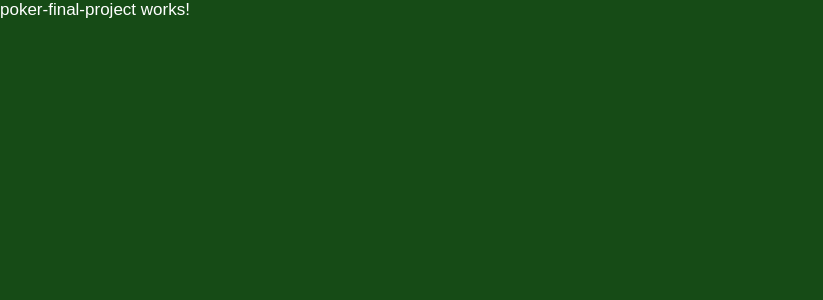
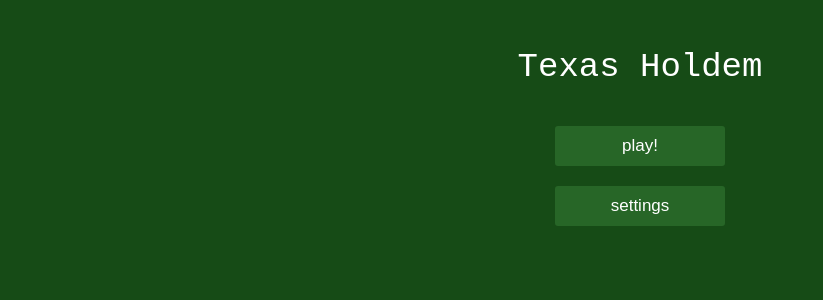
Before and after one commit to babakjalilian/poker, a React (Create React App) app: page / in a window 1280 px wide. Shown: the top 300 px of the page, without its empty margins (0-823 px from the left). Built offline with nearby package versions, Linux system fonts and the light colour scheme.

Commit message:
menu implemented

```diff
--- a/src/App.css
+++ b/src/App.css
@@ -5,8 +5,8 @@
   --btn-red-hover: #571c1c;
   --btn-green-base: #276627;
   --btn-green-hover: #368536;
+  --bg-green: #164b16;
   --bg-darkgreen: #1a341a;
-  --bg-green: rgb(22, 75, 22);
   --transparent: #ffffff00;
 }
 
@@ -18,14 +18,16 @@ body {
   font-size: 17px;
 }
 
-.bg {
-  width: 100vw;
+.game-background {
+  width: 100%;
   height: 100vh;
+  min-height: 500px;
   background-color: var(--bg-green);
 }
 
-.flex-in-col {
-  display: flex;
-  flex-direction: column;
-  align-items: flex-start;
+.backButton_container {
+  display: 'flex';
+  position: absolute;
+  top: 0;
+  left: 0;
 }
--- a/src/App.tsx
+++ b/src/App.tsx
@@ -1,13 +1,26 @@
 import { observer } from 'mobx-react';
 import React from 'react';
-
 import "./App.css";
+import Game from './components/Game';
+import Link from "./components/Link";
+import Menu from "./components/Menu";
+import Switch from './components/Switch';
+import store from "./Store";
 
 
 export const App: React.FC = observer(() => {
     return (
-        <div className="bg flex-in-col">
-            poker-final-project works!
+        <div className="game-background">
+            {
+                store.currentPage !== "Menu" &&
+                <div className="backButton_container">
+                    <Link text="⬅ back to menu" page="Menu" />
+                </div>
+            }
+            <Switch activePage={store.currentPage} >
+                <Menu name="Menu" />
+                <Game name="Game" />
+            </Switch>
         </div>
     )
 });
--- /dev/null
+++ b/src/Store.ts
@@ -0,0 +1,17 @@
+import { makeAutoObservable } from "mobx";
+import { PageName, StoreType } from "./types";
+
+class Store implements StoreType {
+    currentPage: PageName = "Menu";
+
+    constructor() {
+        makeAutoObservable(this);
+    }
+
+    startInitialGame() {
+        console.log("game started")
+    }
+}
+
+const store = new Store();
+export default store;
--- /dev/null
+++ b/src/components/Game.tsx
@@ -0,0 +1,18 @@
+import { observer } from "mobx-react";
+import React, { useEffect } from "react";
+import store from "../Store";
+
+interface GameProps {
+    name: string
+};
+
+const Game: React.FC<GameProps> = observer(() => {
+    useEffect(() => {
+        store.startInitialGame();
+    }, []);
+
+    return (
+        <div style={{ display: "flex", justifyContent: "center" }}>game works!</div>
+    )
+});
+export default Game;
--- /dev/null
+++ b/src/components/GameName.tsx
@@ -0,0 +1,7 @@
+import React from 'react';
+import "./styles/GameName.css";
+
+const GameName: React.FC = () => {
+    return <div className="gameName_container"><div className="gameName">Texas Holdem</div></div>
+};
+export default GameName;
--- /dev/null
+++ b/src/components/Link.tsx
@@ -0,0 +1,22 @@
+import React, { useCallback } from 'react';
+import store from "../Store";
+import { PageName } from "../types";
+import "./styles/Link.css";
+
+interface LinkProps {
+    text: string,
+    page: PageName
+};
+
+const Link: React.FC<LinkProps> = ({ text, page }) => {
+    const handleClick = useCallback(() => {
+        store.currentPage = page;
+    }, [page]);
+
+    return (
+        <div className="btn" onClick={handleClick}>
+            {text}
+        </div>
+    )
+}
+export default Link;
--- /dev/null
+++ b/src/components/Menu.tsx
@@ -0,0 +1,21 @@
+import { observer } from 'mobx-react';
+import React from 'react';
+import GameName from './GameName';
+import Link from "./Link";
+import "./styles/Menu.css";
+
+interface MenuProps {
+    name: string,
+};
+
+const Menu: React.FC<MenuProps> = observer(() => {
+
+    return (
+        <div className="menu">
+            <GameName />
+            <Link text="play!" page="Game" />
+            <Link text="settings" page="Settings" />
+        </div>
+    )
+});
+export default Menu;
--- /dev/null
+++ b/src/components/Switch.tsx
@@ -0,0 +1,13 @@
+import React from 'react';
+
+interface SwitchProps {
+    activePage: string,
+    children: JSX.Element[],
+}
+
+const Switch: React.FC<SwitchProps> = ({ activePage, children }) => {
+    return <>
+        {children?.filter(child => child.props.name === activePage)}
+    </>
+}
+export default Switch;
--- /dev/null
+++ b/src/components/styles/GameName.css
@@ -0,0 +1,11 @@
+.gameName_container {
+  text-align: center;
+  width: 100%;
+  padding-top: 10px;
+  flex: 0;
+}
+.gameName {
+  font-size: 2em;
+  font-family: monospace;
+  margin-bottom: 20px;
+}
--- /dev/null
+++ b/src/components/styles/Link.css
@@ -0,0 +1,20 @@
+.btn {
+  width: 150px;
+  padding: 10px;
+  display: flex;
+  justify-content: center;
+  align-items: center;
+  border-radius: 3px;
+  height: 20px;
+  background-color: var(--btn-green-base);
+  -moz-user-select: none;
+  -khtml-user-select: none;
+  -webkit-user-select: none;
+  -ms-user-select: none;
+  user-select: none;
+  cursor: pointer;
+}
+
+.btn:hover {
+  background-color: var(--btn-green-hover);
+}
--- /dev/null
+++ b/src/components/styles/Menu.css
@@ -0,0 +1,8 @@
+.menu {
+  flex: 1;
+  display: flex;
+  flex-direction: column;
+  padding-top: 3%;
+  gap: 20px;
+  align-items: center;
+}
--- /dev/null
+++ b/src/types.ts
@@ -0,0 +1,4 @@
+import Store from "./Store";
+
+export type PageName = "Menu" | "Game" | "Settings";
+export type StoreType = typeof Store;
```
